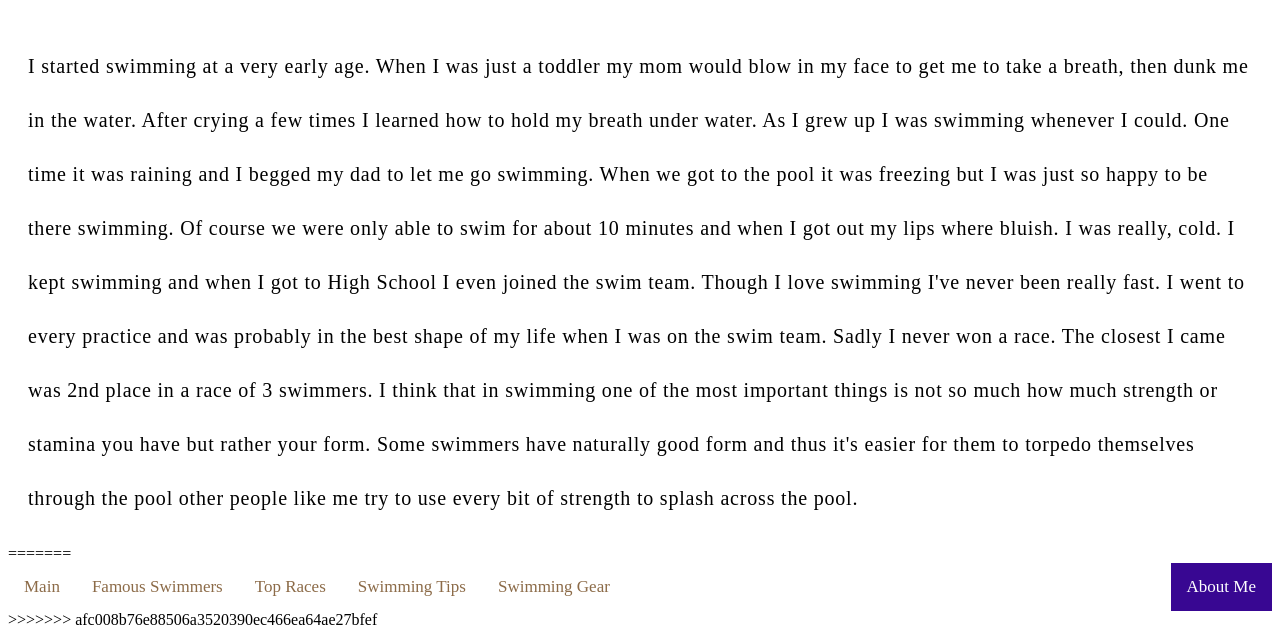
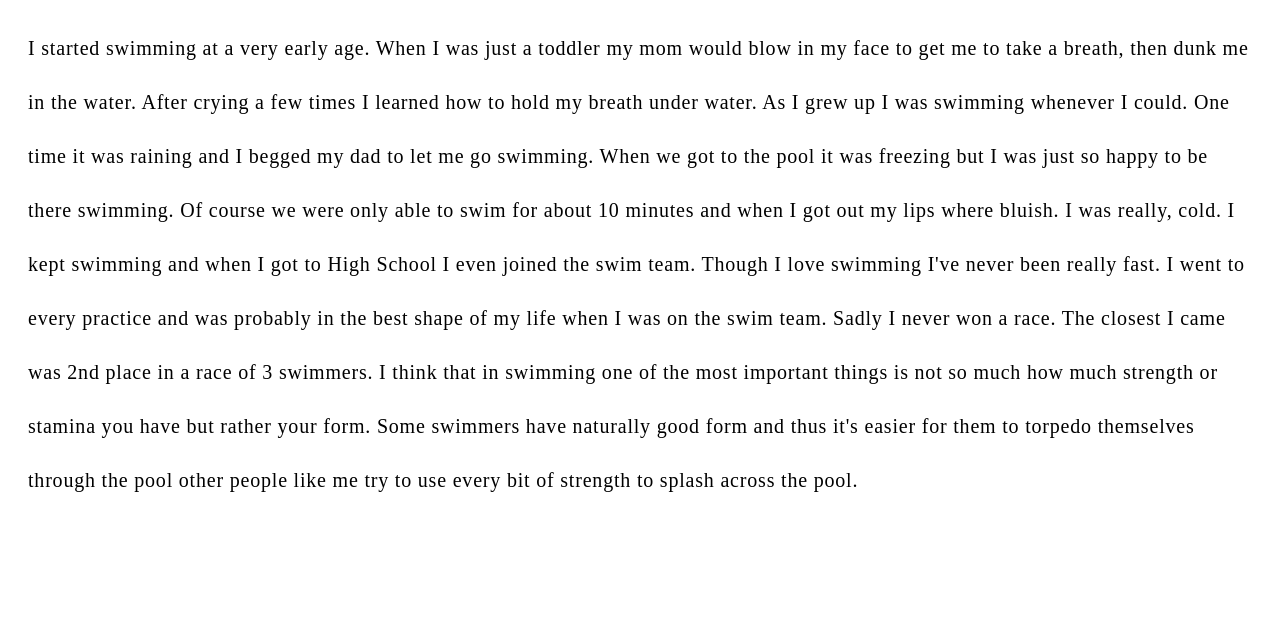
Before and after one commit to bryantfriend/bryantfriend.github.io, a plain HTML site: page aboutMe.html in a window 1280 px wide. Shown: the part 165-802 px from the top of the page. Drawn offline with Linux system fonts and the light colour scheme.

Commit message:
Update aboutMe.html

```diff
--- a/aboutMe.html
+++ b/aboutMe.html
@@ -1,4 +1,4 @@
-<<<<<<< HEAD
+
 <html>
     <head>
         <meta charset="utf-8">
@@ -35,27 +35,3 @@
 
     </body>
 </html>
-=======
-<html>
-    <head>
-        <meta charset="utf-8">
-        <title>Swimming - About Me</title>
-        <link rel="stylesheet" type="text/css" href="/Style.css" />
-        <link href="https://fonts.googleapis.com/css?family=Oswald" rel="stylesheet">
-    </head>
-    <body>
-
-
-        <div class="menu">
-            <a href="/index.html">Main</a>
-            <a href="#famousSwimmers">Famous Swimmers</a>
-            <a href="#bestRaces">Top Races</a>
-            <a href="#howTo">Swimming Tips</a>
-            <a href=#links>Swimming Gear</a>
-            <div class="menu-right">
-              <a class="active" href="/aboutMe.html">About Me</a>
-            </div>
-        </div>
-    </body>
-</html>
->>>>>>> afc008b76e88506a3520390ec466ea64ae27bfef
```
